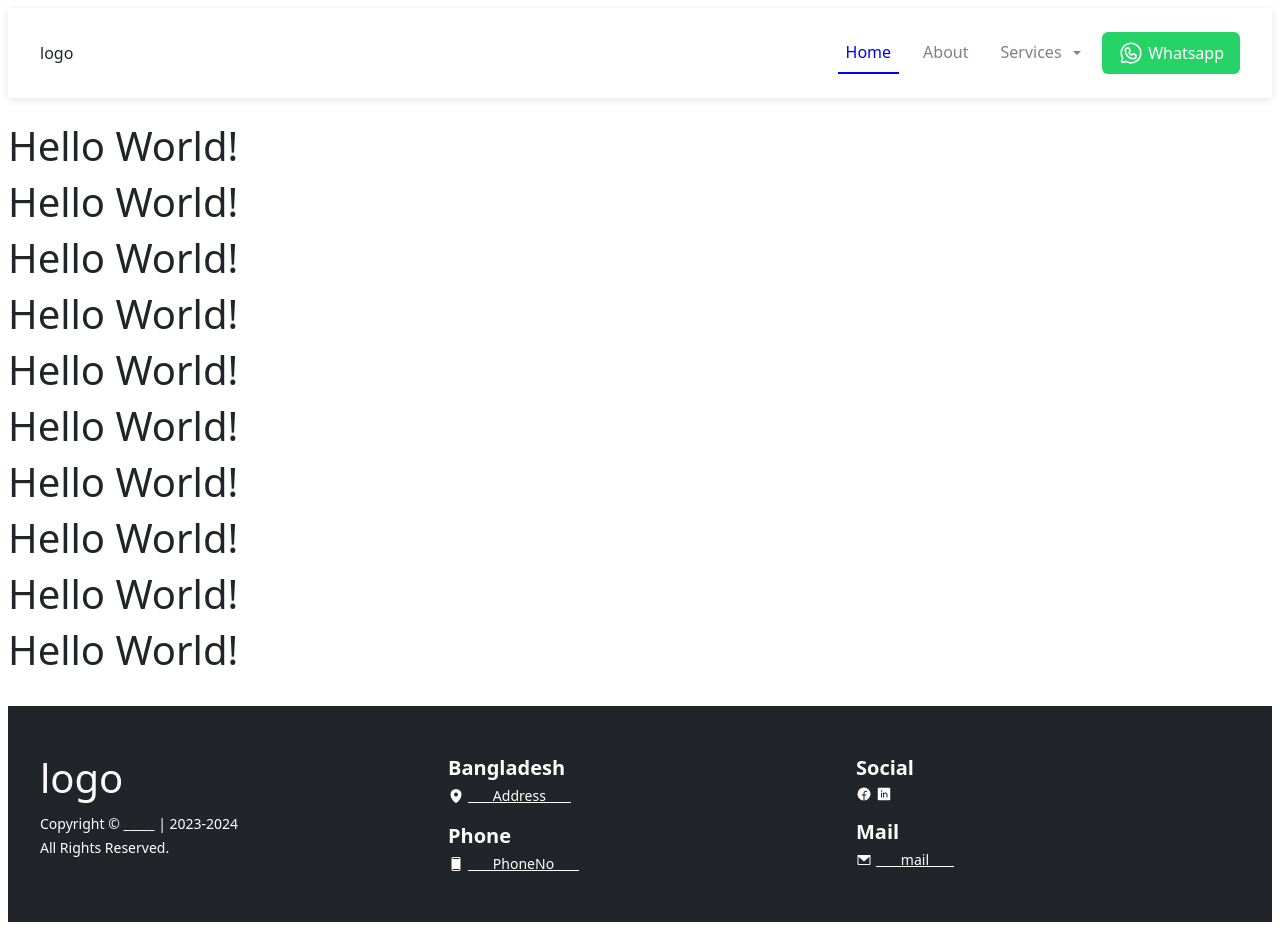
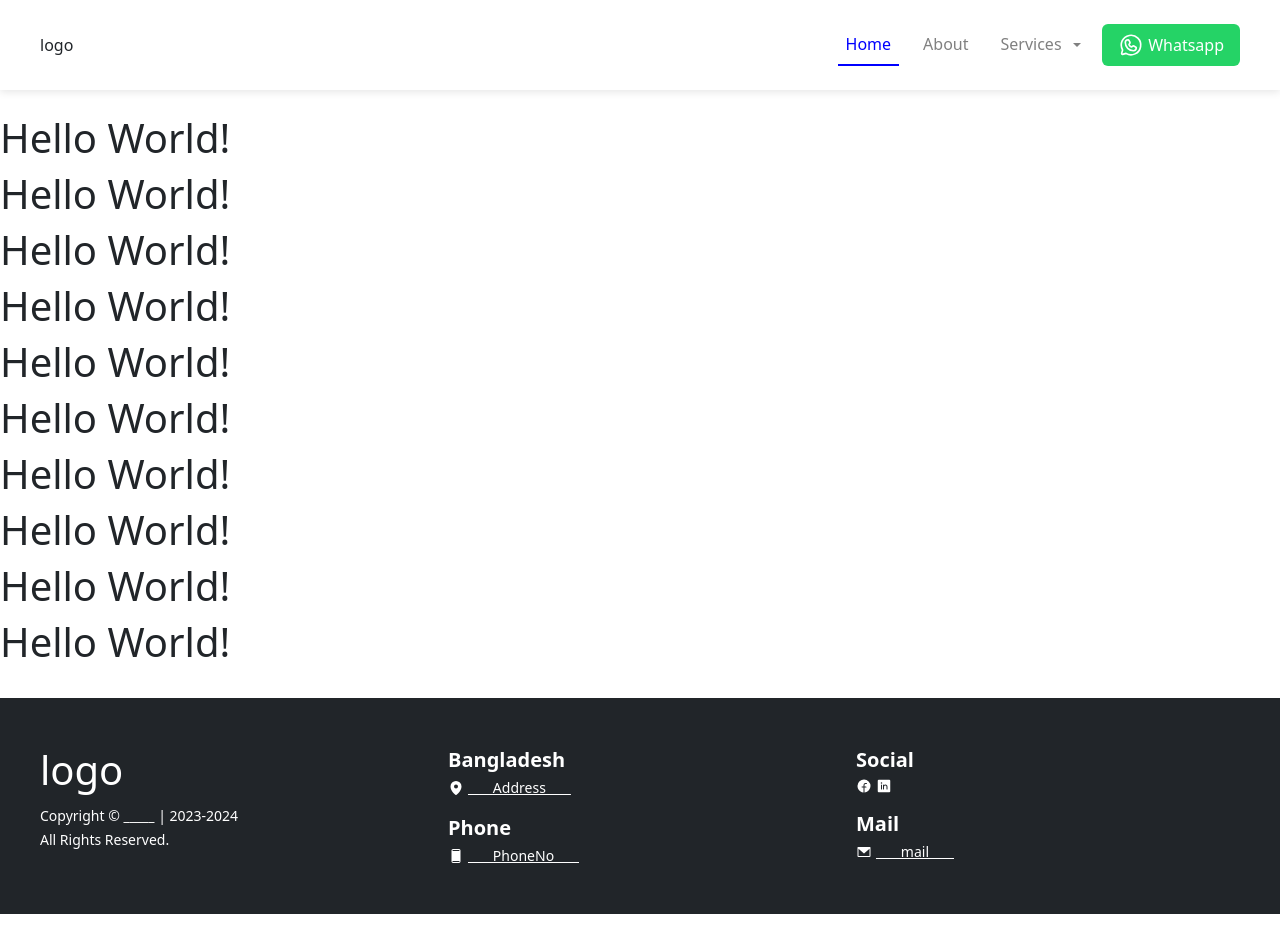
Before and after one commit to Chy-Zaber-Bin-Zahid/CodeSync5, a Next.js app: page / in a window 1280 px wide. Built offline with nearby package versions, Linux system fonts and the light colour scheme.

Commit message:
prev code

```diff
--- a/app/layout.tsx
+++ b/app/layout.tsx
@@ -16,7 +16,7 @@ export default function RootLayout({
   return (
     <html lang="en">
       <body >
-        <div className="flex flex-col min-h-screen overflow-x-clip p-2">
+        <div className="flex flex-col min-h-screen overflow-x-clip">
           <Navbar />
           <div className="flex-grow flex">
             {children}
```
